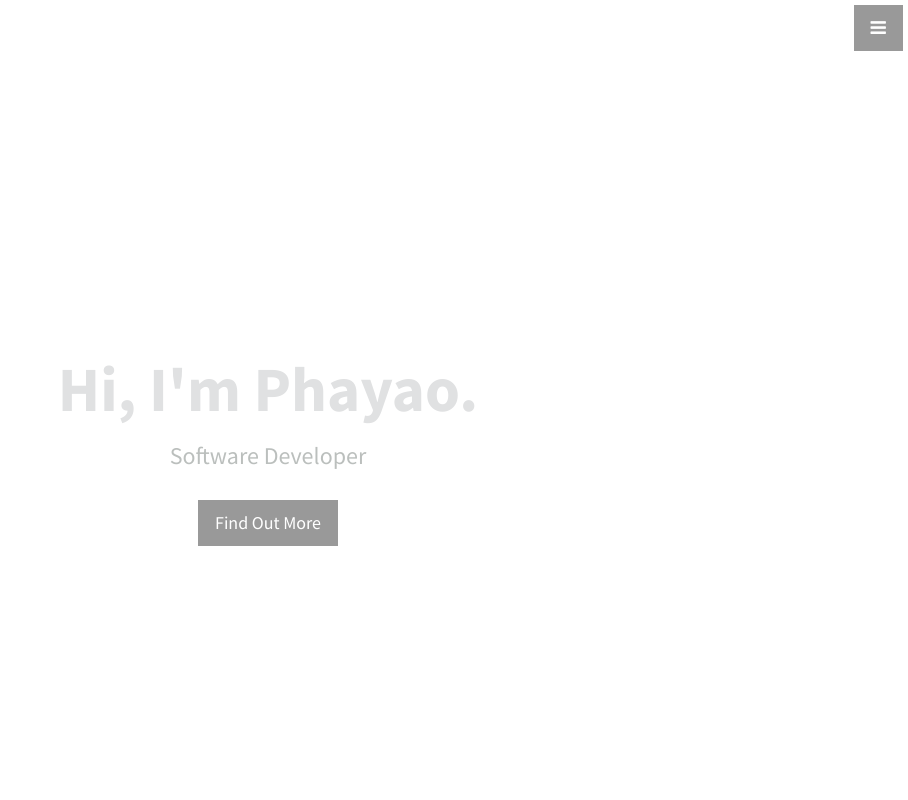
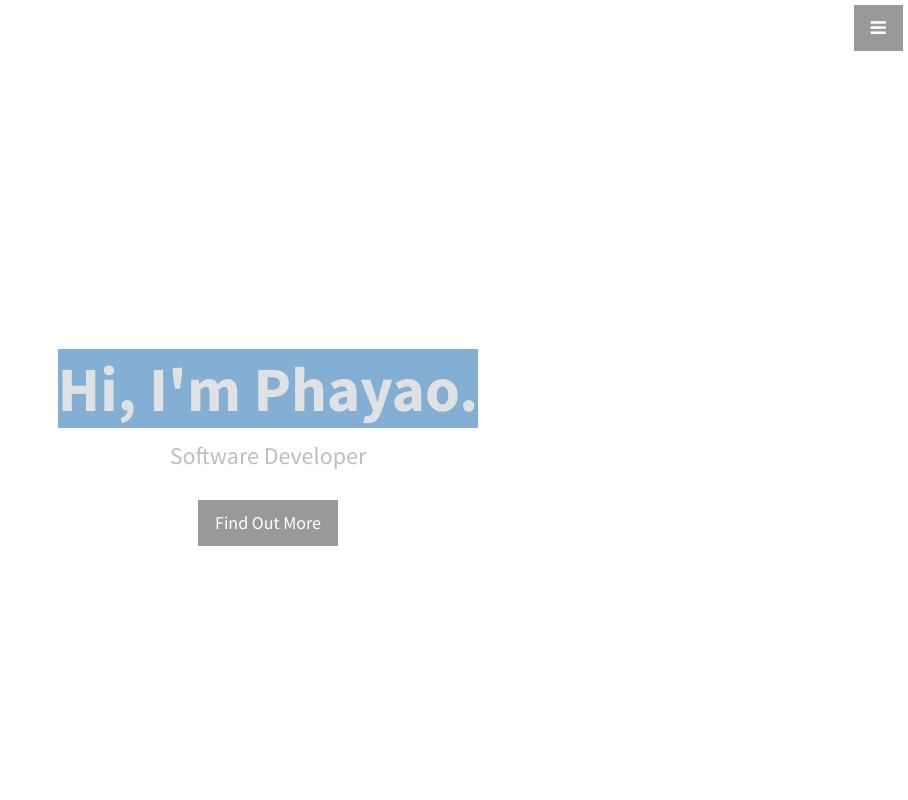
Before and after one commit to iphayao/iphayao-web, a plain HTML site: page public/index.html in a window 1280 px wide. Shown: the top 800 px of the page, without its empty margins (372-1280 px from the left). Drawn offline with Linux system fonts and the light colour scheme.

Commit message:
Update css of hello word

```diff
--- a/public/css/portfolio.css
+++ b/public/css/portfolio.css
@@ -16,7 +16,15 @@ body {
 
 .hello {
     color: #e0e1e2;
-    /*text-shadow: 2px 2px 4px #000;*/
+    background-color: rgba(51,122,183,0.6);
+}
+
+.hello:hover,
+.hello:focus,
+.hello:active {
+    color: #e0e1e2;
+    background-color: rgba(51,122,183,0.65);
+    text-decoration: none;
 }
 
 .text-vertical-center {
--- a/public/index.html
+++ b/public/index.html
@@ -40,7 +40,7 @@
         <br>
         <br>
         <br>
-        <h1 class="hello">Hi, I'm Phayao.</h1>
+        <h1><a href="#" class="hello">Hi, I'm Phayao.</a></h1>
         <h3 style="color:#bbbfbd">Software Developer</h3>
         <br>
         <a href="#about" class="btn btn-dark btn-lg">Find Out More</a>
```
Also changed, not shown: 1 other file.
